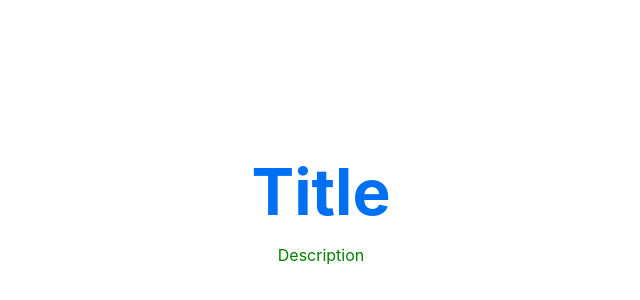
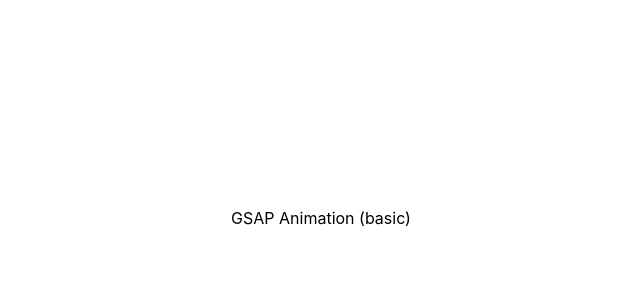
Before and after one commit to tony-dugue/next-test-design, a Next.js app: page / in a window 1280 px wide. Shown: the part 182-482 px from the top of the page, without its empty margins (319-959 px from the left). Built offline with nearby package versions, Linux system fonts and the light colour scheme.

Commit message:
test & integrate GSAP basic animation with React

```diff
--- a/package.json
+++ b/package.json
@@ -9,10 +9,12 @@
     "lint": "next lint"
   },
   "dependencies": {
+    "gsap": "^3.9.1",
     "next": "12.1.1",
     "react": "17.0.2",
     "react-dom": "17.0.2",
-    "sass": "^1.49.9"
+    "sass": "^1.49.9",
+    "smooth-scrollbar": "^8.7.4"
   },
   "devDependencies": {
     "eslint": "8.11.0",
--- a/pages/index.js
+++ b/pages/index.js
@@ -1,18 +1,19 @@
 import Head from 'next/head'
+import Link from 'next/link'
 import styles from '../styles/Home.module.scss'
 
 export default function Home() {
+
   return (
     <div className={styles.container}>
       <Head>
         <title>Create Next App</title>
-        <meta name="description" content="next app test" />
+        <meta name="description" content="Home" />
         <link rel="icon" href="/favicon.ico" />
       </Head>
 
       <main className={styles.main}>
-        <h1 className={styles.title}>Title</h1>
-        <p>Description</p>
+        <Link href="/gsap-animation-basic">GSAP Animation (basic)</Link>
       </main>
 
     </div>
--- a/styles/Home.module.scss
+++ b/styles/Home.module.scss
@@ -6,23 +6,9 @@
 }
 
 .main {
-  min-height: 100vh;
-  padding: 4rem 0;
-  flex: 1;
   display: flex;
   flex-direction: column;
+  align-items: center;
   justify-content: center;
-  align-items: center;
+  height: 100vh;
 }
-
-.title {
-  margin: 0;
-  line-height: 1.15;
-  font-size: 4rem;
-  text-align: center;
-  color: $color-primary;
-
-  //@include down(992) {
-    //color: red;
-  //}
-}
--- a/styles/globals.scss
+++ b/styles/globals.scss
@@ -4,14 +4,13 @@
   margin: 0;
   font-family: -apple-system, BlinkMacSystemFont, Segoe UI, Roboto, Oxygen,
     Ubuntu, Cantarell, Fira Sans, Droid Sans, Helvetica Neue, sans-serif;
-  color: green;
+}
+
+* {
+  box-sizing: border-box;
 }
 
 a {
   color: inherit;
   text-decoration: none;
 }
-
-* {
-  box-sizing: border-box;
-}
--- /dev/null
+++ b/styles/gsap-animation-basic.module.scss
@@ -0,0 +1,43 @@
+@import "tools/mixins";
+@import "tools/variables";
+
+.container {
+  padding: 0 2rem;
+
+  //@include down(104.8125em) {}
+}
+
+.main {
+  display: flex;
+  flex-direction: column;
+  align-items: center;
+  justify-content: center;
+  height: 100vh;
+}
+
+.back {
+  cursor: pointer;
+  position: absolute;
+  top: 0;
+  left: 0;
+  margin: 20px;
+  display: flex;
+  align-items: center;
+}
+
+.card {
+  background: linear-gradient(0deg, #7972e4, #d36bf3);
+  width: 300px;
+  height: 300px;
+  border-radius: 20px;
+  margin: 0 auto;
+  display: flex;
+  justify-content: center;
+  align-items: center;
+  color: #f1f1f1;
+  letter-spacing: 5px;
+  font-size: 20px;
+  padding-bottom: 30px;
+  font-weight: bolder;
+  cursor: pointer;
+}
--- a/styles/tools/_variables.scss
+++ b/styles/tools/_variables.scss
@@ -2,4 +2,4 @@
   Color
   ========================================================================== */
 
-$color-primary: #0070f3;
+$color-primary: #000;
```
Also changed, not shown: pages/gsap-animation-basic.js (added, +47 -0 lines), 1 other file (tests, documents, lock files or other folders).
